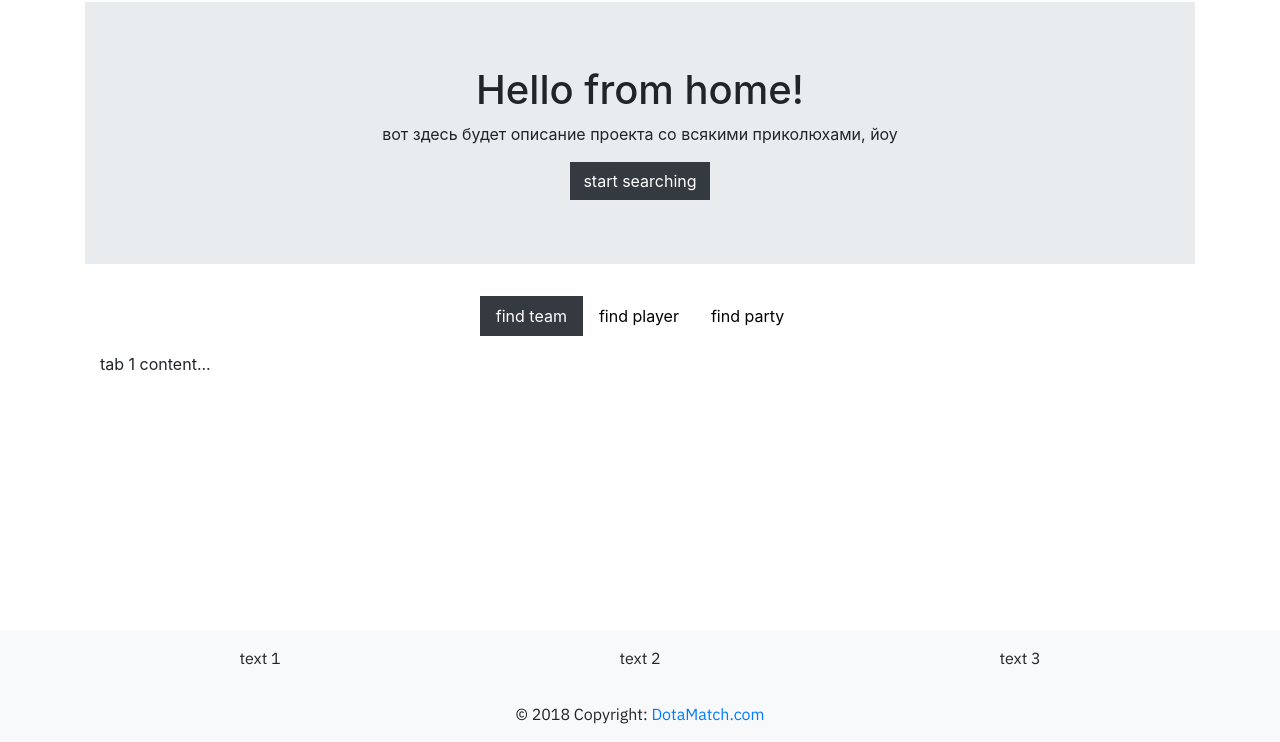
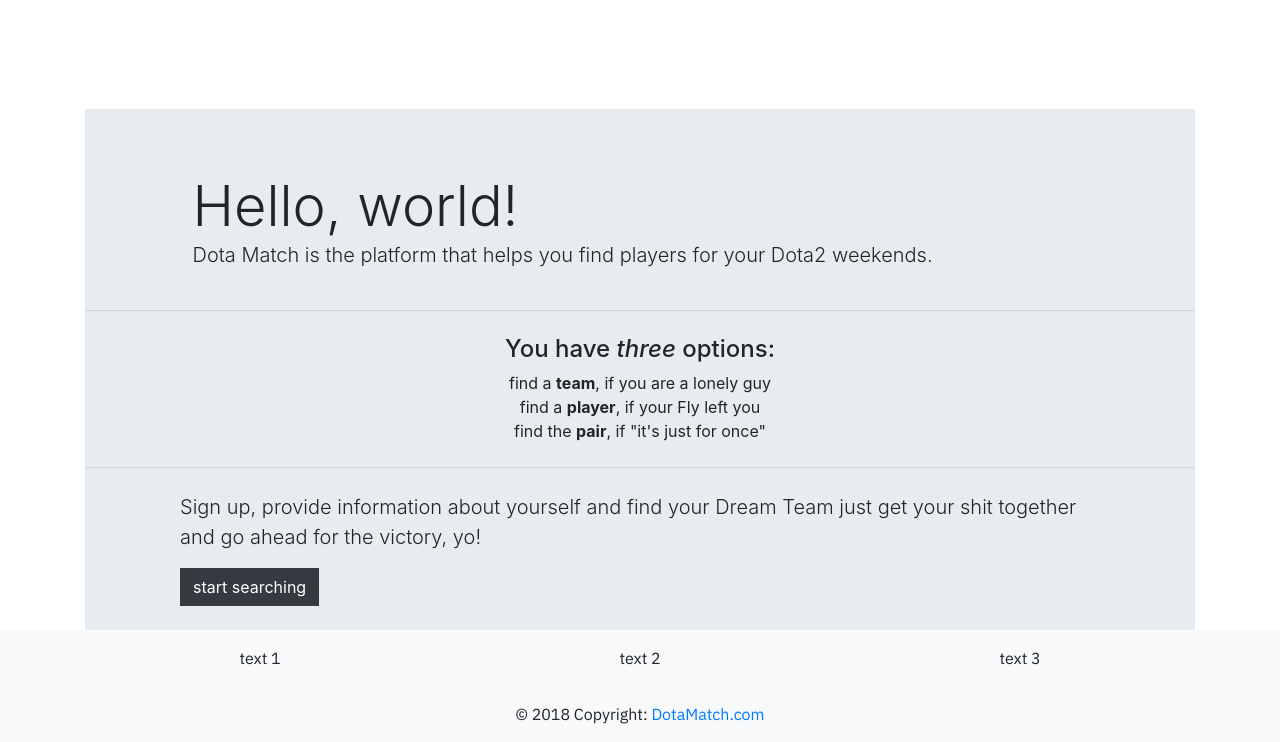
Before and after one commit to rgnlg/PJSalt, a Flask app: page / in a window 1280 px wide. Shown: the part 58-800 px from the top of the page. Run offline with Flask 2, Linux system fonts and the light colour scheme; some libraries are stand-ins or nearby versions.

Commit message:
search template; home page

```diff
--- a/dota_team/templates/home.html
+++ b/dota_team/templates/home.html
@@ -5,14 +5,48 @@
 {% block title %} Home {% endblock %}
 
 {% block content %}
-    <div class="jumbotron jumbotron-fluid">
+    <div class="jumbotron jumbotron-fluid" style="margin-top: 15%">
+        <div class="container">
+            <div class="row">
+                <div class="col-1"></div>
+                <div class="col display-4"> Hello, world!</div>
+            </div>
+            <div class="row">
+                <div class="col-1"></div>
+                <div class="col">
+                    <p class="lead">Dota Match is the platform that helps you find players for your Dota2 weekends.</p>
+                </div>
+            </div>
+
+        </div>
+
+        <hr class="my-4">
+
         <div class="container text-center">
-            <h1>Hello from home!</h1>
-            <p>вот здесь будет описание проекта со всякими приколюхами, йоу</p>
-            <a href="/search" class="btn btn-dark rounded-0" role="button">start searching</a>
+
+            <h4>You have <i>three</i> options:</h4>
+
+            <p>find a <b>team</b>, if you are a lonely guy<br>
+                find a <b>player</b>, if your Fly left you<br>
+                find the <b>pair</b>, if "it's just for once"</p>
+
         </div>
+
+        <hr class="my-4">
+
+        <div class="row">
+            <div class="col-1"></div>
+            <div class="col">
+                <p class="lead">Sign up, provide information about yourself and find your Dream Team
+                just get your shit together and go ahead for the victory, yo!</p>
+                <a href="/search" class="btn btn-dark rounded-0" role="button">start searching</a>
+            </div>
+            <div class="col-1"></div>
+        </div>
+
+
     </div>
-    <div class="container">
+    <!--<div class="container">
         <ul class="nav nav-pills d-flex justify-content-center">
             <li class="nav-item pill">
                 <a class="nav-link active" data-toggle="tab" href="#tab1">find team</a>
@@ -30,5 +64,5 @@
             <div class="tab-pane fade" id="tab2" role="tabpanel">tab 2 content..</div>
             <div class="tab-pane fade" id="tab3" role="tabpanel">tab 3 content...</div>
         </div>
-    </div>
+    </div>-->
 {% endblock %}
--- a/dota_team/templates/index.html
+++ b/dota_team/templates/index.html
@@ -108,7 +108,6 @@
             background-position: center;
         }
 
-
     </style>
 
 </head>
--- a/dota_team/templates/profile.html
+++ b/dota_team/templates/profile.html
@@ -88,7 +88,7 @@
                             </div>
                             </div>
                         </div>
-                </div>
+                    </div>
 
             </div>
     </div>
--- a/dota_team/utils.py
+++ b/dota_team/utils.py
@@ -10,7 +10,7 @@ def save_profile_img(form_img):
     _, file_ext = os.path.splitext(form_img.filename)
     file_name = f"{str(current_user.login)}{file_ext}"
 
-    out_size = (128, 128)
+    out_size = (288, 288)
     i = Image.open(form_img)
     i.thumbnail(out_size)
 
```
Also changed, not shown: dota_team/templates/search.html (+40 -10 lines), dota_team/main.db, dota_team/static/img/Howuhh.jpg, dota_team/static/img/Howuhh.png (deleted).
